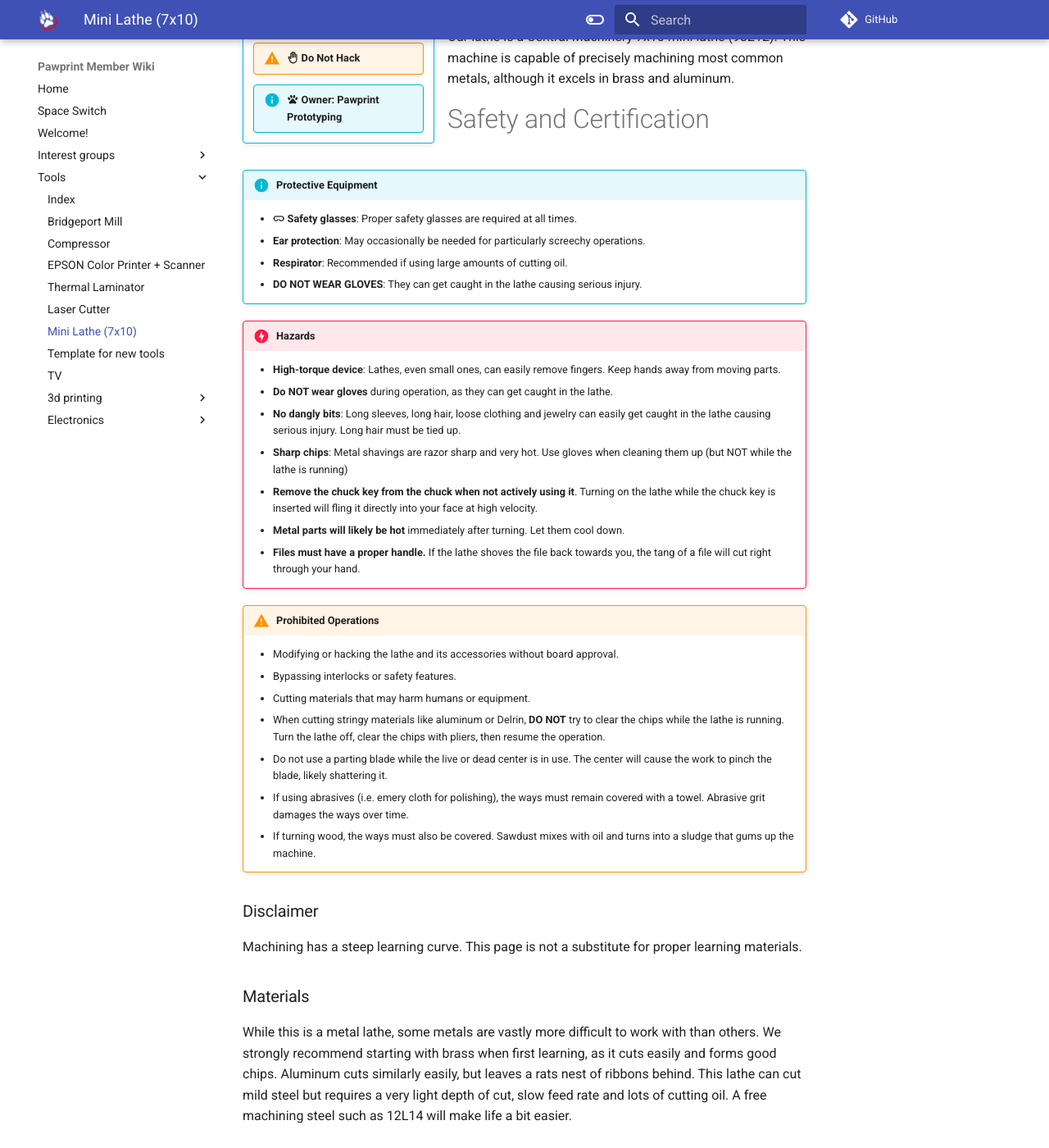
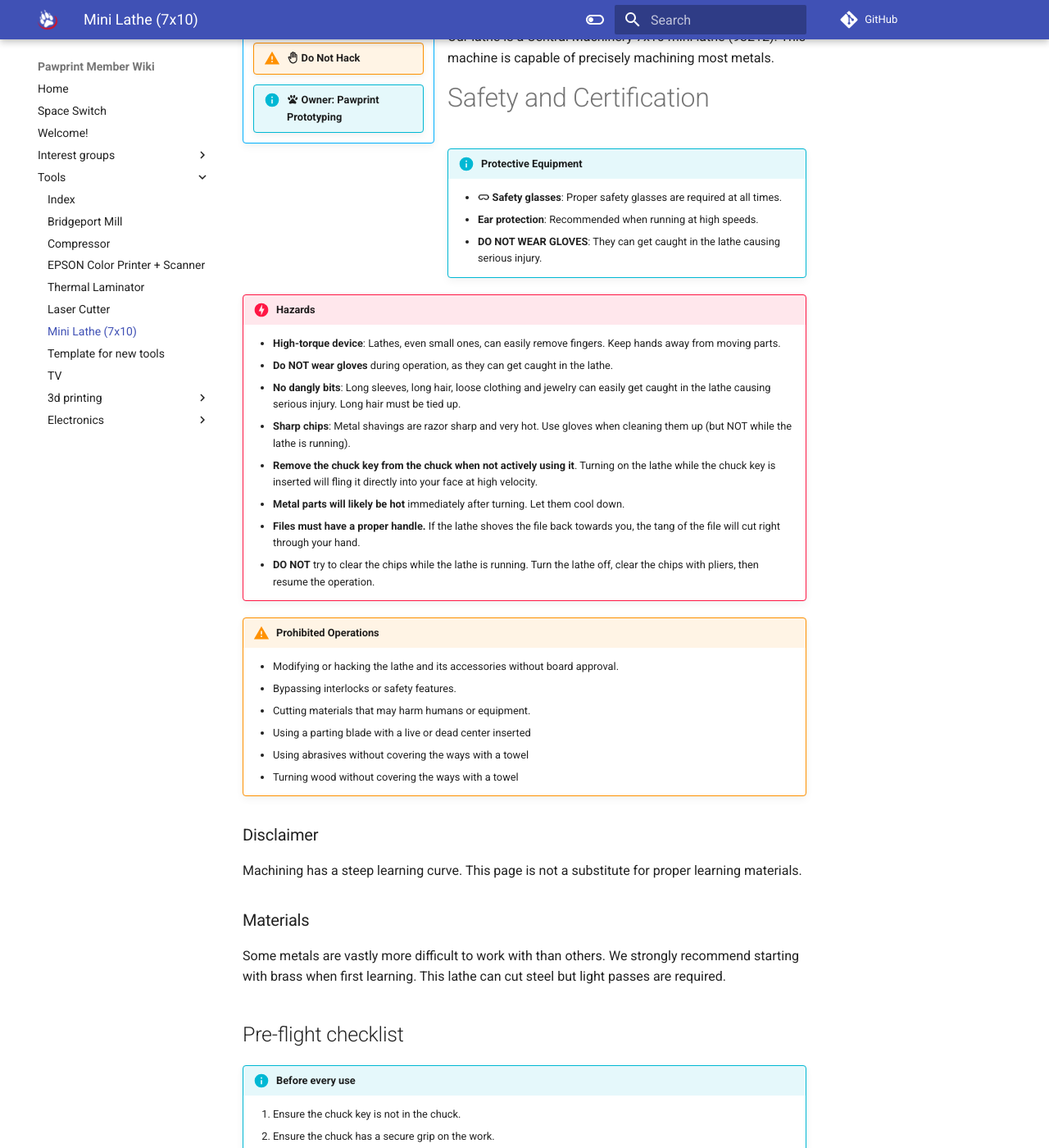
Before and after one commit to PawprintPrototyping/pawprintprototyping.github.io, an MkDocs documentation site: the page built from docs/tools/lathe.md, in a window 1280 px wide and 1400 px high, scrolled down 229 px. Shown: the whole window at 82% size. Built offline with MkDocs 1.6.1 and Material for MkDocs 9.7.7, drawn with Linux system fonts in a browser that asks for light colours; comment, search, counter and statistics services are not loaded; some of the changed text lies outside the part shown.

Commit message:
Update lathe.md

```diff
--- a/docs/tools/lathe.md
+++ b/docs/tools/lathe.md
@@ -12,39 +12,38 @@ title: Mini Lathe (7x10)
 
 # Description
 
-Our lathe is a Central Machinery 7x10 mini lathe (93212). This machine is capable of precisely machining most common metals, although it excels in brass and aluminum.
+Our lathe is a Central Machinery 7x10 mini lathe (93212). This machine is capable of precisely machining most metals.
 
 # Safety and Certification
 
 !!! info "Protective Equipment"
     - :material-safety-goggles: **Safety glasses**:  Proper safety glasses are required at all times.
-    - **Ear protection**: May occasionally be needed for particularly screechy operations.
-    - **Respirator**:  Recommended if using large amounts of cutting oil.
+    - **Ear protection**: Recommended when running at high speeds.
     - **DO NOT WEAR GLOVES**:  They can get caught in the lathe causing serious injury.
 
 !!! danger "Hazards"
     * **High-torque device**: Lathes, even small ones, can easily remove fingers. Keep hands away from moving parts.
     * **Do NOT wear gloves** during operation, as they can get caught in the lathe.
     * **No dangly bits**: Long sleeves, long hair, loose clothing and jewelry can easily get caught in the lathe causing serious injury. Long hair must be tied up.
-    * **Sharp chips**: Metal shavings are razor sharp and very hot. Use gloves when cleaning them up (but NOT while the lathe is running)
+    * **Sharp chips**: Metal shavings are razor sharp and very hot. Use gloves when cleaning them up (but NOT while the lathe is running).
     * **Remove the chuck key from the chuck when not actively using it**. Turning on the lathe while the chuck key is inserted will fling it directly into your face at high velocity.
     * **Metal parts will likely be hot** immediately after turning. Let them cool down.
-    * **Files must have a proper handle.** If the lathe shoves the file back towards you, the tang of a file will cut right through your hand.
+    * **Files must have a proper handle.** If the lathe shoves the file back towards you, the tang of the file will cut right through your hand.
+    * **DO NOT** try to clear the chips while the lathe is running. Turn the lathe off, clear the chips with pliers, then resume the operation.
 
 !!! warning "Prohibited Operations"
     * Modifying or hacking the lathe and its accessories without board approval.
     * Bypassing interlocks or safety features.
     * Cutting materials that may harm humans or equipment.
-    * When cutting stringy materials like aluminum or Delrin, **DO NOT** try to clear the chips while the lathe is running. Turn the lathe off, clear the chips with pliers, then resume the operation.
-    * Do not use a parting blade while the live or dead center is in use. The center will cause the work to pinch the blade, likely shattering it.
-    * If using abrasives (i.e. emery cloth for polishing), the ways must remain covered with a towel. Abrasive grit damages the ways over time.
-    * If turning wood, the ways must also be covered. Sawdust mixes with oil and turns into a sludge that gums up the machine.
+    * Using a parting blade with a live or dead center inserted
+    * Using abrasives without covering the ways with a towel
+    * Turning wood without covering the ways with a towel
 
 ### Disclaimer
 Machining has a steep learning curve. This page is not a substitute for proper learning materials.
 
 ### Materials
-While this is a metal lathe, some metals are vastly more difficult to work with than others. We strongly recommend starting with brass when first learning, as it cuts easily and forms good chips. Aluminum cuts similarly easily, but leaves a rats nest of ribbons behind. This lathe can cut mild steel but requires a very light depth of cut, slow feed rate and lots of cutting oil. A free machining steel such as 12L14 will make life a bit easier.
+Some metals are vastly more difficult to work with than others. We strongly recommend starting with brass when first learning. This lathe can cut steel but light passes are required.
 
 ## Pre-flight checklist
 !!! info "Before every use"
@@ -52,23 +51,21 @@ While this is a metal lathe, some metals are vastly more difficult to work with
     1. Ensure the chuck has a secure grip on the work.
     1. Ensure the tool post is fastened.
     1. Ensure the machine is well oiled.
-    1. Disengage the half nut.
 
 ## Operation checklist
 !!! info "During use"
-    1. Be constantly mindful of the position of the tool and carriage. Constantly check to make sure you aren't in danger of crashing the lathe.
+    1. Be mindful of the position of the tool and carriage. Constantly check to make sure you aren't in danger of crashing the lathe.
     1. Start with a very light cut and a slow feed.
 
 ## Post-flight checklist
 !!! info "End of operation and clean-up"
     1. Clean up the work area. Metal chips are sharp and should only be handled with gloves.
-    1. Cover up the lathe when done.
 
 # Certified Members
 
 |Member Name | Certified By | Date           |
 |------------|--------------|----------------|
-|Bobby Tables| Bucko        | 2020-01-01     |
+|Bocuma      | Bocuma       | 2020-01-01     |
 
 
 # Maintenance
```
